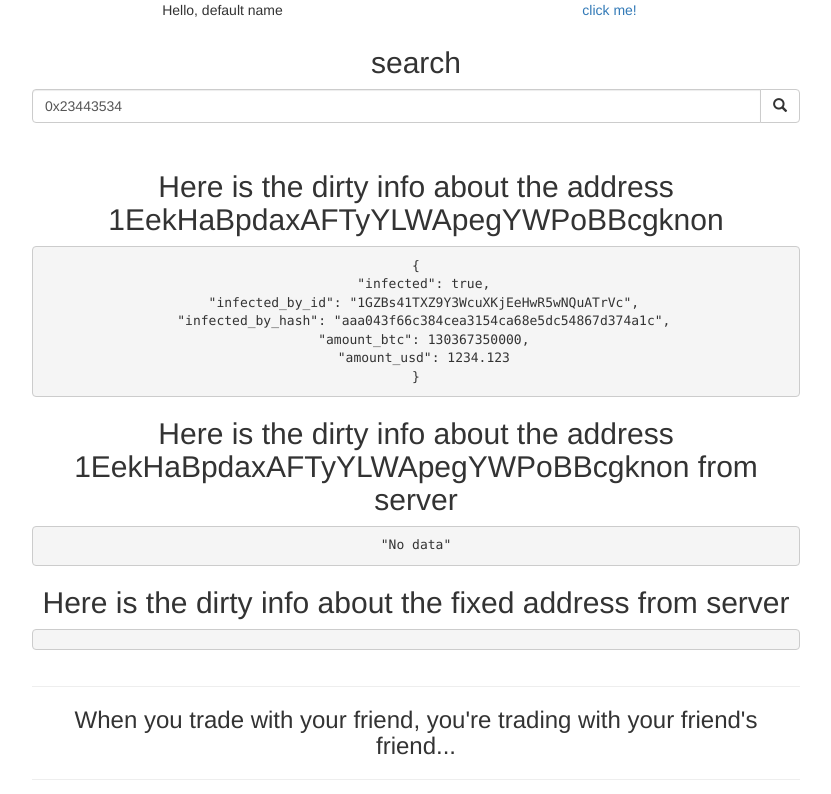
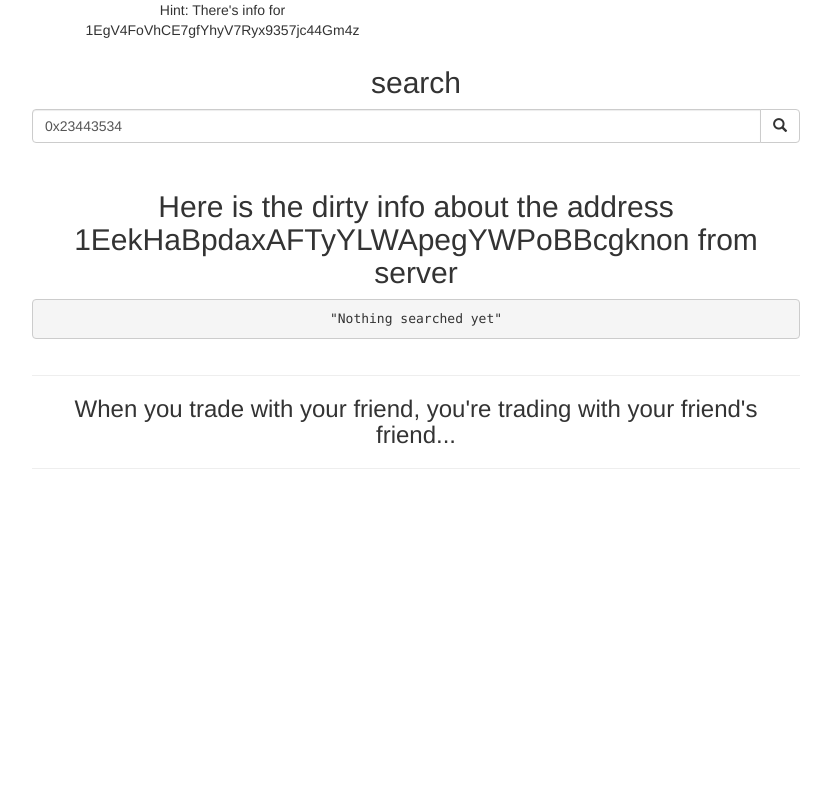
Before and after one commit to hibukki/whitecoins, a React (Create React App) app: page / in a window 1280 px wide. Shown: the top 794 px of the page, without its empty margins (224-1055 px from the left). Built offline with nearby package versions, Linux system fonts and the light colour scheme; no server answers.

Commit message:
Cleaned HTML

```diff
--- a/src/Welcome.js
+++ b/src/Welcome.js
@@ -8,7 +8,7 @@ class Welcome extends Component {
 
         // Set the state directly. Use props if necessary.
         this.state = {
-          data:"No data"
+          data:"Nothing searched yet"
         }
     }
 
@@ -42,15 +42,6 @@ class Welcome extends Component {
                     </form>
                 </div>
                 <div className="mainresult">
-
-                    <h2> Here is the dirty info about the address {this.props.address}</h2>
-                    <pre>
-                        {JSON.stringify(
-                              this.props.data_from_api, undefined, 2
-                            )
-                        }
-                    </pre>
-
                     <h2> Here is the dirty info about the address {this.props.address} from server</h2>
                     <pre>
                         {JSON.stringify(
@@ -59,13 +50,6 @@ class Welcome extends Component {
                         }
                     </pre>
 
-                    <h2> Here is the dirty info about the fixed address from server</h2>
-                    <pre>
-                        {JSON.stringify(
-                              this.props.data_fixed_addr, undefined, 2
-                            )
-                        }
-                    </pre>
                 </div>
 
                 <div className="footer">
@@ -75,8 +59,7 @@ class Welcome extends Component {
                     </h3>
                     <hr/>
                 </div>
-                <div>Hello, {this.props.name}</div>
-                <a onClick={() => this.props.foofunc()}> click me! </a>
+                <div> Hint: There's info for 1EgV4FoVhCE7gfYhyV7Ryx9357jc44Gm4z </div>
             </div>);
   }
 }
```
